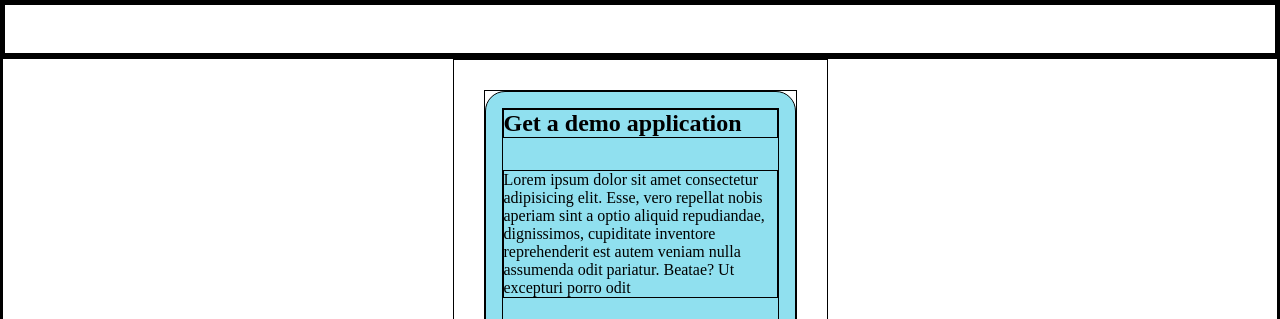
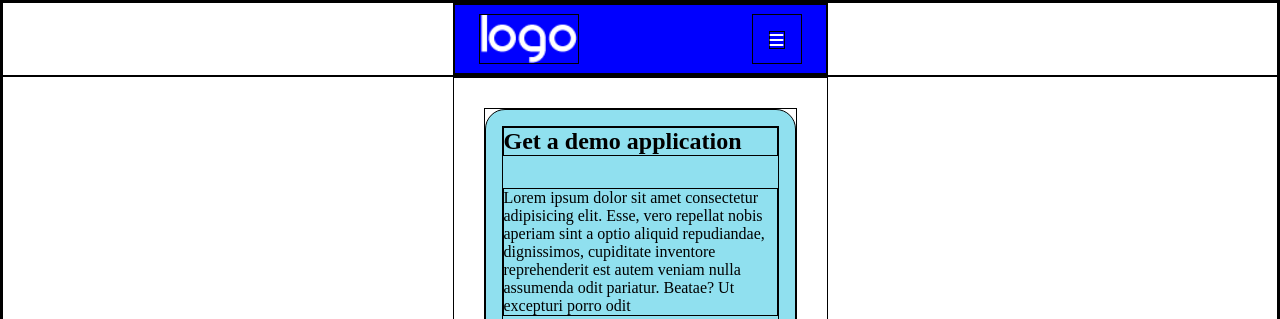
Before and after one commit to Sansone11/htmlcss-responsive-layout, a plain HTML site: page index.html in a window 1280 px wide. Shown: the top 319 px of the page. Drawn offline with Linux system fonts and the light colour scheme.

Commit message:
start-style-two

```diff
--- a/css/style.css
+++ b/css/style.css
@@ -3,6 +3,14 @@
     margin: 0;
     padding: 0;
     border: solid 1px black;
+}
+
+.header{
+    width: 375px;
+    /* padding:30px; */
+    max-height: 100px;
+    margin:0 auto;
+
 }
 
 .container{
@@ -13,18 +21,34 @@
 }
 
 .navbar{
-    width: 375px;
+    max-width: 375px;
     margin:0 auto;
-    height: 200px;
+    height: 70px;
     background-color: blue;
     display: flex;
     flex-direction: row;
     align-items: center;
+    justify-content: space-between;
 }
 
 .logo{
     min-height: 50px;
+    width: 100px;
     background-image: url(../img/logo.png);
+    background-size: contain;
+    background-repeat: no-repeat;
+    background-position:center;
+    margin-left: 1.5rem;
+}
+
+.menu{
+    width: 50px;
+    min-height: 50px;
+    color: white;
+    vertical-align: middle;
+    text-align: center;
+    padding-top: 1rem;
+    margin-right: 1.5rem;
 }
 
 /* section 1 */
@@ -79,6 +103,7 @@ button{
     color: white;
     margin-top:1.5rem;
     margin-bottom: 1.5rem;
+    border: none;
 }
 
 h2{
--- a/index.html
+++ b/index.html
@@ -13,13 +13,15 @@
 <body>
     <header>
         <!-- navbar -->
-        <div class="Navbar">
-            <div class="logo">
-            </div>
-            <div class="menu">
+        <div class="header">
+            <div class="navbar">
+                <div class="logo">
+                </div>
+                <div class="menu">
+                    <i class="fa-solid fa-bars"></i>
+                </div>
 
             </div>
-
         </div>
     </header>
     <main>
```
